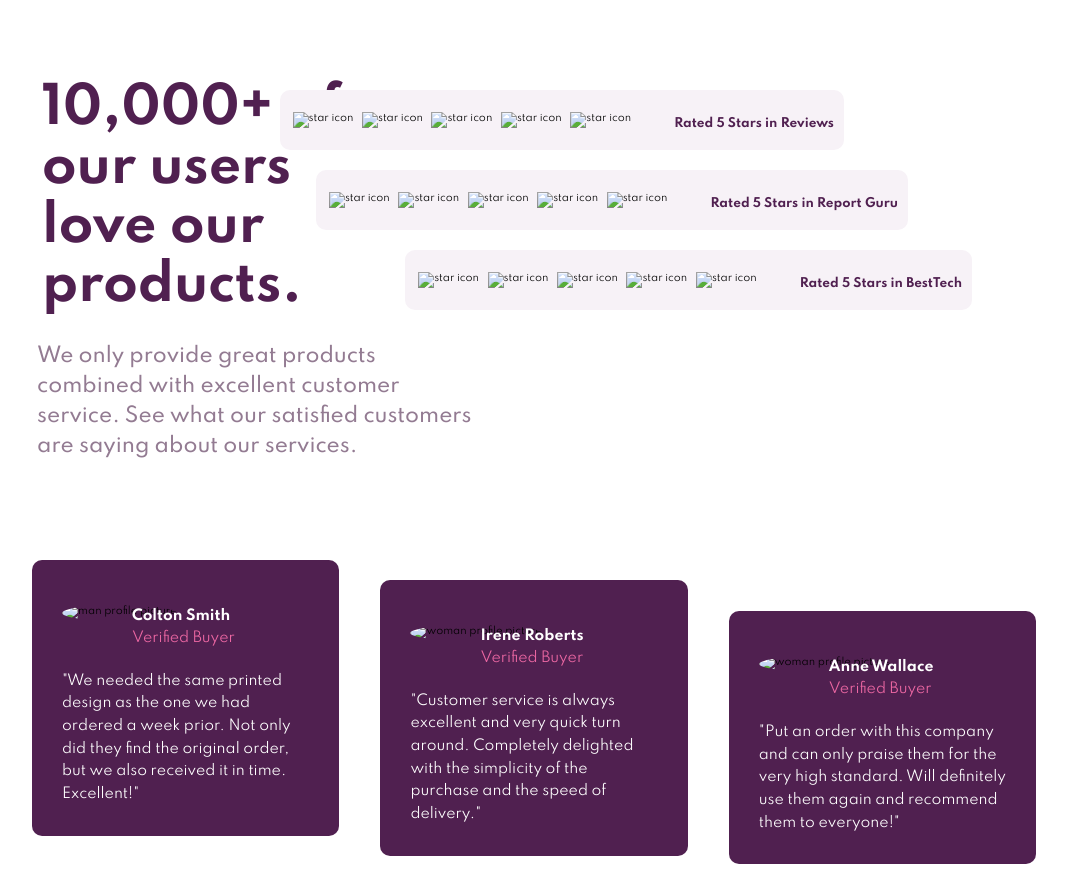
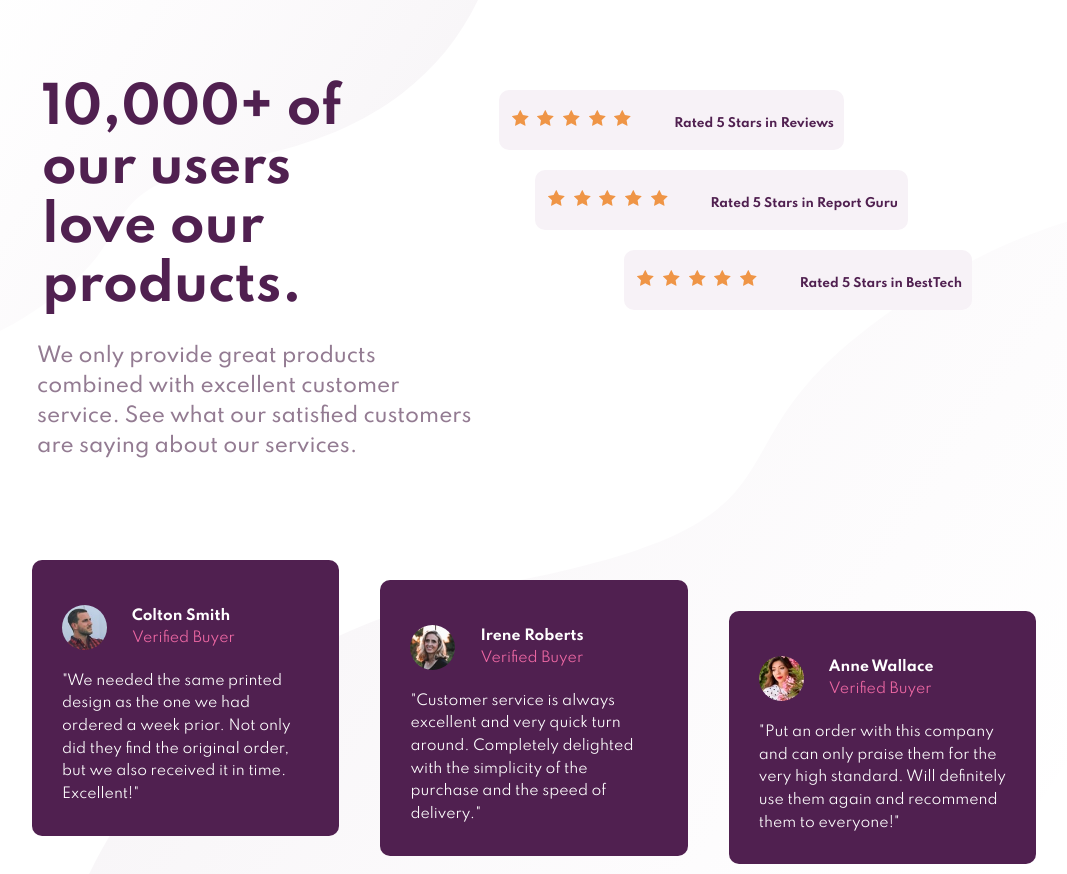
Before and after one commit to rafalkazik/Social-proof-section, a plain HTML site: page index.html in a window 1280 px wide. Shown: the whole page, without its empty margins (106-1173 px from the left). Drawn offline with Linux system fonts and the light colour scheme; the site is published under a folder, as on GitHub Pages, so addresses that start at the root find nothing.

Commit message:
update images src

```diff
--- a/index.html
+++ b/index.html
@@ -29,38 +29,38 @@
 
       <div class="rating-box rating-box-one">
         <div class="star-box">
-          <img class="star-icon" src="/images/icon-star.svg" alt="star icon" />
-          <img class="star-icon" src="/images/icon-star.svg" alt="star icon" />
-          <img class="star-icon" src="/images/icon-star.svg" alt="star icon" />
-          <img class="star-icon" src="/images/icon-star.svg" alt="star icon" />
-          <img class="star-icon" src="/images/icon-star.svg" alt="star icon" />
+          <img class="star-icon" src="./images/icon-star.svg" alt="star icon" />
+          <img class="star-icon" src="./images/icon-star.svg" alt="star icon" />
+          <img class="star-icon" src="./images/icon-star.svg" alt="star icon" />
+          <img class="star-icon" src="./images/icon-star.svg" alt="star icon" />
+          <img class="star-icon" src="./images/icon-star.svg" alt="star icon" />
         </div>
         <p class="rating-text">Rated 5 Stars in Reviews</p>
       </div>
       <div class="rating-box rating-box-two">
         <div class="star-box">
-          <img class="star-icon" src="/images/icon-star.svg" alt="star icon" />
-          <img class="star-icon" src="/images/icon-star.svg" alt="star icon" />
-          <img class="star-icon" src="/images/icon-star.svg" alt="star icon" />
-          <img class="star-icon" src="/images/icon-star.svg" alt="star icon" />
-          <img class="star-icon" src="/images/icon-star.svg" alt="star icon" />
+          <img class="star-icon" src="./images/icon-star.svg" alt="star icon" />
+          <img class="star-icon" src="./images/icon-star.svg" alt="star icon" />
+          <img class="star-icon" src="./images/icon-star.svg" alt="star icon" />
+          <img class="star-icon" src="./images/icon-star.svg" alt="star icon" />
+          <img class="star-icon" src="./images/icon-star.svg" alt="star icon" />
         </div>
         <p class="rating-text">Rated 5 Stars in Report Guru</p>
       </div>
       <div class="rating-box rating-box-three">
         <div class="star-box">
-          <img class="star-icon" src="/images/icon-star.svg" alt="star icon" />
-          <img class="star-icon" src="/images/icon-star.svg" alt="star icon" />
-          <img class="star-icon" src="/images/icon-star.svg" alt="star icon" />
-          <img class="star-icon" src="/images/icon-star.svg" alt="star icon" />
-          <img class="star-icon" src="/images/icon-star.svg" alt="star icon" />
+          <img class="star-icon" src="./images/icon-star.svg" alt="star icon" />
+          <img class="star-icon" src="./images/icon-star.svg" alt="star icon" />
+          <img class="star-icon" src="./images/icon-star.svg" alt="star icon" />
+          <img class="star-icon" src="./images/icon-star.svg" alt="star icon" />
+          <img class="star-icon" src="./images/icon-star.svg" alt="star icon" />
         </div>
         <p class="rating-text">Rated 5 Stars in BestTech</p>
       </div>
       <section class="review-boxes">
         <div class="review-box review-box-one">
           <div class="box-image">
-            <img src="/images/image-colton.jpg" alt="man profile picture" />
+            <img src="./images/image-colton.jpg" alt="man profile picture" />
           </div>
           <div class="image-description">
             <p class="name-text">Colton Smith</p>
@@ -75,7 +75,7 @@
 
         <div class="review-box review-box-two">
           <div class="box-image">
-            <img src="/images/image-irene.jpg" alt="woman profile picture" />
+            <img src="./images/image-irene.jpg" alt="woman profile picture" />
           </div>
           <div class="image-description">
             <p class="name-text">Irene Roberts</p>
@@ -89,7 +89,7 @@
         </div>
         <div class="review-box review-box-three">
           <div class="box-image">
-            <img src="/images/image-anne.jpg" alt="woman profile picture" />
+            <img src="./images/image-anne.jpg" alt="woman profile picture" />
           </div>
           <div class="image-description">
             <p class="name-text">Anne Wallace</p>
--- a/style.css
+++ b/style.css
@@ -106,8 +106,8 @@ h2 {
 }
 @media (max-width: 1024px) {
   body {
-    background-image: url(/images/bg-pattern-top-mobile.svg),
-      url(/images/bg-pattern-bottom-mobile.svg);
+    background-image: url(./images/bg-pattern-top-mobile.svg),
+      url(./images/bg-pattern-bottom-mobile.svg);
     background-repeat: no-repeat;
     background-position: 0% 0%, 100% 100%;
   }
@@ -118,8 +118,8 @@ h2 {
 @media (min-width: 1025px) {
   body {
     margin: 0 auto;
-    background-image: url(/images/bg-pattern-top-desktop.svg),
-      url(/images/bg-pattern-bottom-desktop.svg);
+    background-image: url(./images/bg-pattern-top-desktop.svg),
+      url(./images/bg-pattern-bottom-desktop.svg);
     background-repeat: no-repeat;
     background-position: 0% 0%, 100% 100%;
     max-width: 1024px;
```
